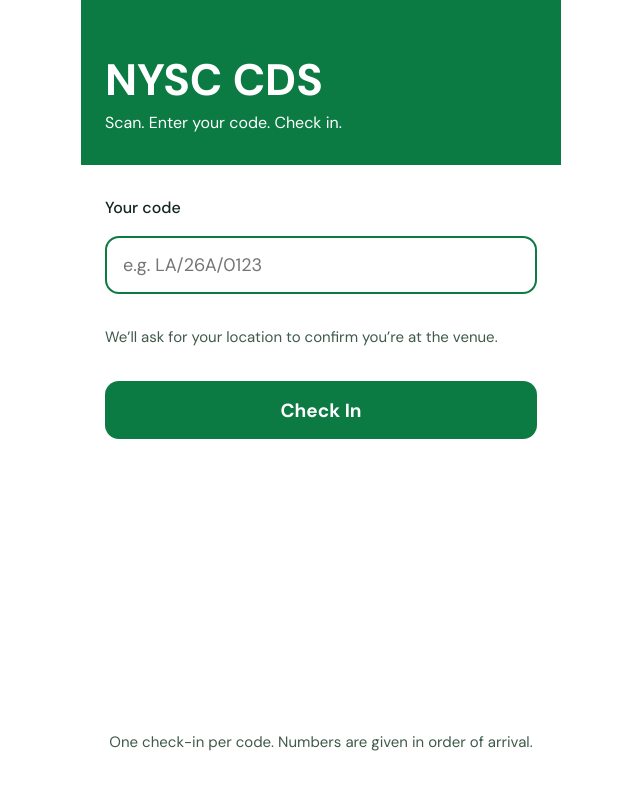
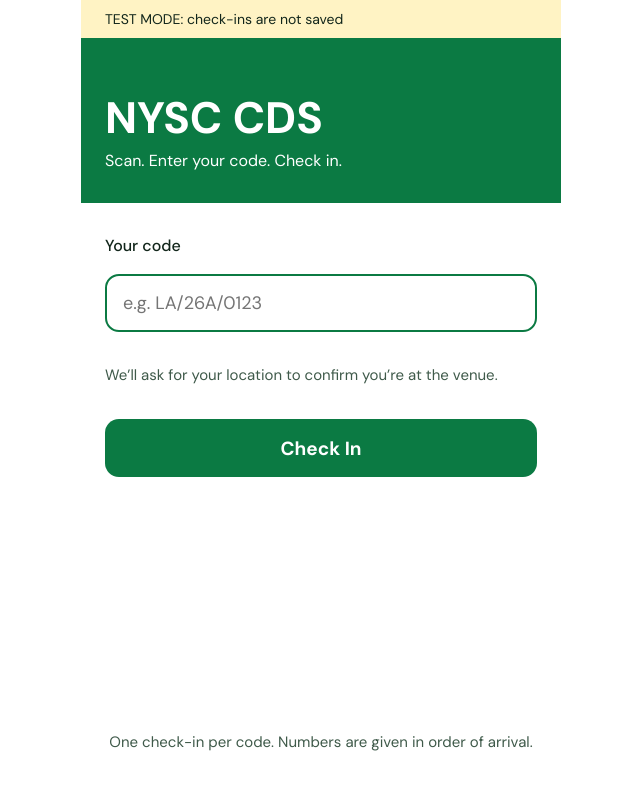
Before and after one commit to nysc-surulere/nysc-cds-checkin, a plain HTML site: page index.html in a window 1280 px wide. Shown: the whole page, without its empty margins (319-959 px from the left). Drawn offline with Linux system fonts and the light colour scheme.

Commit message:
Add files via upload

```diff
--- a/index.html
+++ b/index.html
@@ -31,6 +31,7 @@ button:disabled{opacity:.6}
 </head>
 <body>
 <section class="screen on" id="form">
+<div id="testbar" hidden style="background:#FFF3C4;color:#12261B;padding:10px 24px;font-size:14px">TEST MODE: check-ins are not saved</div>
 <header><h1>NYSC CDS</h1><p>Scan. Enter your code. Check in.</p></header>
 <main>
 <label for="code">Your code</label>
@@ -69,6 +70,9 @@ const firebaseConfig = {
 // 2. Venue spot and allowed distance
 const VENUE = {lat: 6.5132891, lng: 3.3559699};
 const RADIUS_M = 100;
+// TEST MODE: true = skips the database, nothing is saved. Set to false before real use.
+const TEST_MODE = true;
+let testCount = 0;
 
 const db = getFirestore(initializeApp(firebaseConfig));
 const $ = id => document.getElementById(id);
@@ -85,6 +89,7 @@ const metres = (a, b, c, d) => { const R = 6371000, r = x => x * Math.PI / 180,
   const h = Math.sin(p / 2) ** 2 + Math.cos(r(a)) * Math.cos(r(c)) * Math.sin(l / 2) ** 2; return 2 * R * Math.asin(Math.sqrt(h)); };
 const where = () => new Promise((ok, no) => navigator.geolocation ? navigator.geolocation.getCurrentPosition(ok, no, {enableHighAccuracy: true, timeout: 15000}) : no());
 
+$("testbar").hidden = !TEST_MODE;
 $("retry").onclick = () => show("form");
 $("go").onclick = async () => {
   const code = $("code").value.trim().toUpperCase();
@@ -96,6 +101,7 @@ $("go").onclick = async () => {
     try { pos = await where(); } catch { return fail("We couldn’t get your location. Allow location access and try again."); }
     const away = metres(pos.coords.latitude, pos.coords.longitude, VENUE.lat, VENUE.lng);
     if (away > RADIUS_M) return fail("You’re too far from the venue (about " + Math.round(away) + " m away, phone accuracy ±" + Math.round(pos.coords.accuracy) + " m). Move closer and try again.");
+    if (TEST_MODE) return done(++testCount, new Date());
     const ref = doc(db, "codes", code.replace(/\//g, "_")), cref = doc(db, "counter", "main");
     const r = await runTransaction(db, async t => {
       const cs = await t.get(ref);
```
